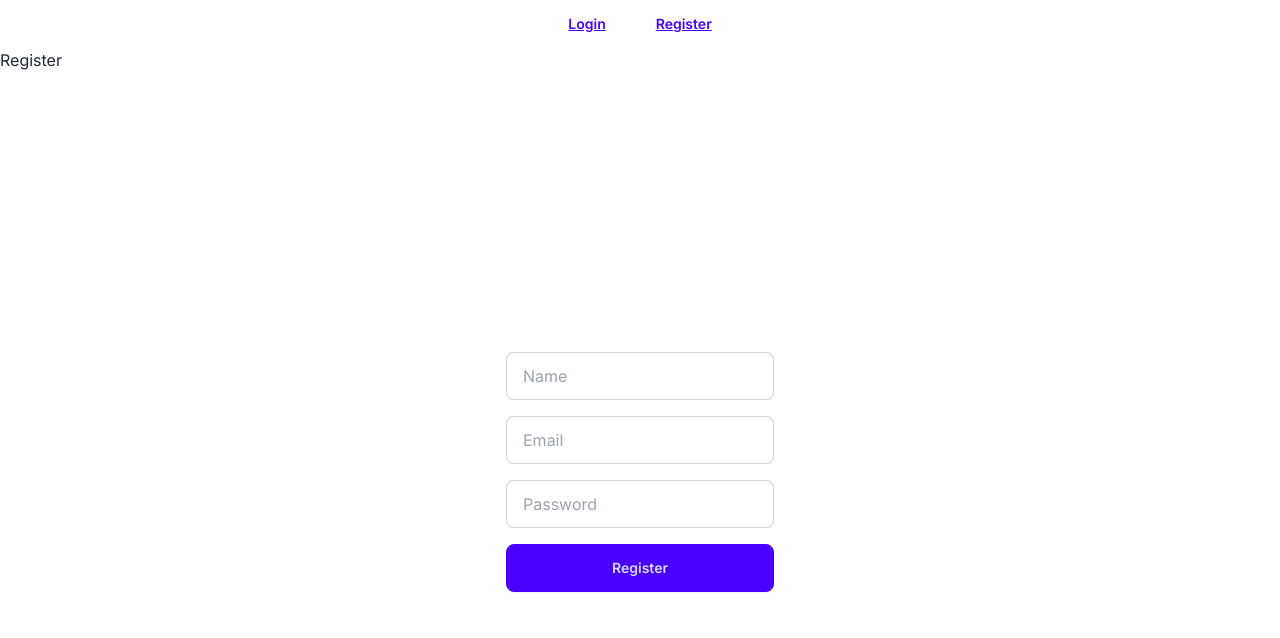
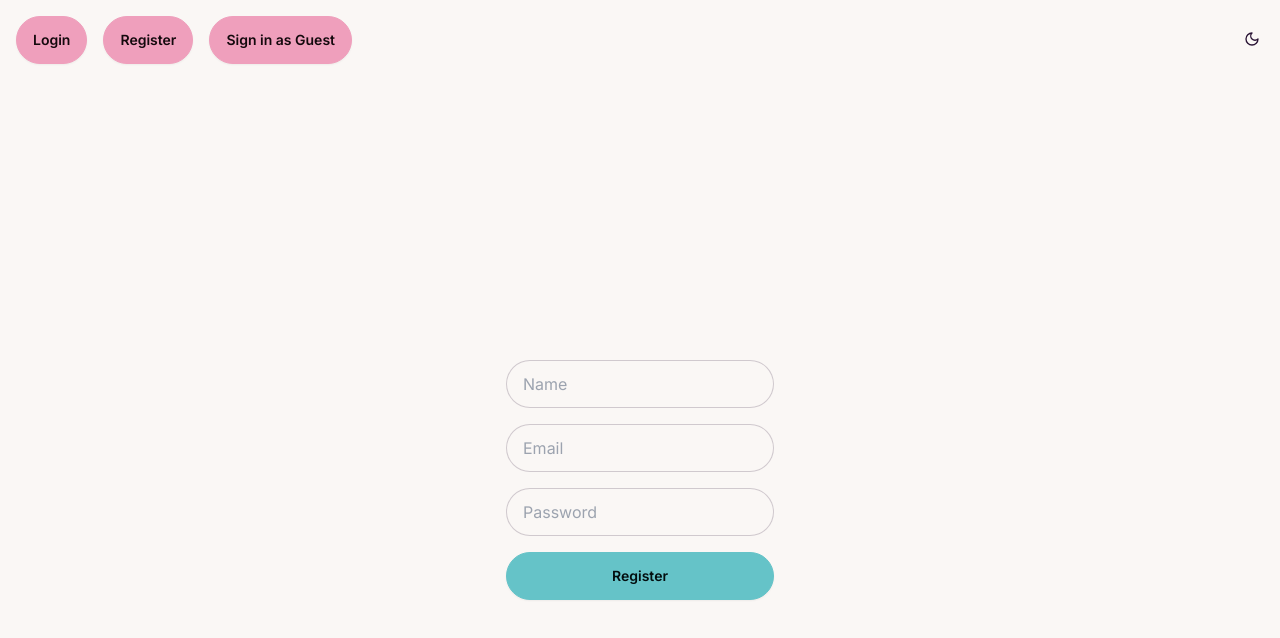
Before and after one commit to Sarobii/joy-of-coding--internship-solo-project, a Next.js app: page /auth/register in a window 1280 px wide. Shown: the top 638 px of the page. Built offline with nearby package versions, Linux system fonts and the light colour scheme; no server answers.

Commit message:
Added working light/dark toggle

```diff
--- a/package.json
+++ b/package.json
@@ -11,6 +11,7 @@
   "dependencies": {
     "@prisma/client": "^5.16.1",
     "bcryptjs": "^2.4.3",
+    "lucide-react": "^0.400.0",
     "next": "14.2.4",
     "next-auth": "^4.24.7",
     "prisma": "^5.16.1",
--- a/src/app/api/auth/[...nextauth]/route.ts
+++ b/src/app/api/auth/[...nextauth]/route.ts
@@ -1,42 +1,46 @@
-
-import NextAuth from "next-auth";
+import NextAuth, { AuthOptions } from "next-auth";
 import CredentialsProvider from "next-auth/providers/credentials";
 import { PrismaClient } from "@prisma/client";
 import { compare } from "bcryptjs";
-import { NextApiHandler } from "next";
-import { NextAuthOptions } from "next-auth";
 
 const prisma = new PrismaClient();
 
-const authOptions: NextAuthOptions = {
+export const authOptions: AuthOptions = {
   providers: [
     CredentialsProvider({
       name: "Credentials",
       credentials: {
-        email: { label: "Email", type: "email" },
+        email: { label: "Email", type: "text" },
         password: { label: "Password", type: "password" },
       },
-      async authorize(credentials) {
-        if (!credentials?.email || !credentials.password) {
+      authorize: async (credentials) => {
+        if (!credentials) {
           return null;
+        }
+
+        if (credentials.email === "guest" && credentials.password === "guest") {
+          return { id: "guest", name: "Guest", email: "guest@example.com" };
         }
 
         const user = await prisma.user.findUnique({
           where: { email: credentials.email },
         });
 
-        if (user && await compare(credentials.password, user.password)) {
+        if (user && (await compare(credentials.password, user.password))) {
           return {
-            id: user.id.toString(), // Convert the id to a string
+            id: user.id.toString(),
+            name: user.name,
             email: user.email,
-            name: user.name,
           };
         }
 
         return null;
-      }
+      },
     }),
   ],
+  session: {
+    strategy: "jwt",
+  },
   callbacks: {
     async jwt({ token, user }) {
       if (user) {
@@ -45,16 +49,17 @@ const authOptions: NextAuthOptions = {
       return token;
     },
     async session({ session, token }) {
-      if (token) {
-        session.user.id = token.id;
+      if (session.user) {
+        session.user.id = token.id as string;
       }
       return session;
     },
   },
-  secret: process.env.NEXTAUTH_SECRET,
+  pages: {
+    signIn: "/auth/login",
+  },
 };
 
-const authHandler: NextApiHandler = (req, res) => NextAuth(req, res, authOptions);
+const handler = NextAuth(authOptions);
 
-export { authHandler as GET, authHandler as POST };
-export { authOptions };
+export { handler as GET, handler as POST };
--- a/src/app/auth/login/page.tsx
+++ b/src/app/auth/login/page.tsx
@@ -3,7 +3,6 @@ import LoginForm from '../../../components/LoginForm';
 export default function Login() {
   return (
     <div>
-      <h1>Login</h1>
       <LoginForm />
     </div>
   );
--- a/src/app/auth/register/page.tsx
+++ b/src/app/auth/register/page.tsx
@@ -3,7 +3,6 @@ import RegisterForm from '../../../components/RegisterForm';
 export default function Register() {
   return (
     <div>
-      <h1>Register</h1>
       <RegisterForm />
     </div>
   );
--- a/src/app/layout.tsx
+++ b/src/app/layout.tsx
@@ -3,6 +3,7 @@ import { Inter } from "next/font/google";
 import "./globals.css";
 import SessionProviderWrapper from "../components/SessionProviderWrapper";
 import SessionStatus from "../components/SessionStatus";
+import ThemeToggle from "../components/ThemeToggle";
 
 const inter = Inter({ subsets: ["latin"] });
 
@@ -20,8 +21,9 @@ export default function RootLayout({
     <html lang="en">
       <body className={inter.className}>
         <SessionProviderWrapper>
-          <header>
+          <header className="flex justify-between items-center p-4">
             <SessionStatus />
+            <ThemeToggle />
           </header>
           <main>{children}</main>
         </SessionProviderWrapper>
--- a/src/app/page.tsx
+++ b/src/app/page.tsx
@@ -7,9 +7,9 @@ import TaskForm from "../components/TaskForm";
 export default async function Home() {
   const session = await getServerSession(authOptions);
 
-  if (!session) {
-    redirect("/auth/login");
-  }
+  // if (!session) {
+  //   redirect("/auth/login");
+  // }
 
   return (
     <div>
--- a/src/components/SessionStatus.tsx
+++ b/src/components/SessionStatus.tsx
@@ -1,33 +1,48 @@
-'use client';
+"use client";
 
-import { useSession, signOut } from "next-auth/react";
+import { useSession, signOut, signIn } from "next-auth/react";
+import { useState, useEffect } from "react";
+
+const adjectives = ["Happy", "Sunny", "Clever", "Brave", "Gentle", "Witty", "Kind", "Calm", "Eager", "Jolly"];
+const nouns = ["Penguin", "Tiger", "Dolphin", "Eagle", "Koala", "Panda", "Lion", "Wolf", "Bear", "Fox"];
+
+const generateRandomName = () => {
+  const adjective = adjectives[Math.floor(Math.random() * adjectives.length)];
+  const noun = nouns[Math.floor(Math.random() * nouns.length)];
+  return `${adjective} ${noun}`;
+};
 
 const SessionStatus = () => {
   const { data: session, status } = useSession();
+  const [guestName, setGuestName] = useState("");
+
+  useEffect(() => {
+    if (session?.user?.name === "Guest") {
+      setGuestName(generateRandomName());
+    }
+  }, [session]);
 
   if (status === "loading") {
-    return <p>Loading...</p>;
+    return <button className="btn loading">Loading...</button>;
+  }
+
+  if (session) {
+    const displayName = session.user?.name === "Guest" ? guestName : session.user?.name;
+    return (
+      <div className="flex items-center space-x-4">
+        <span className="text-lg">Welcome, {displayName}</span>
+        <button className="btn btn-primary" onClick={() => signOut()}>Logout</button>
+      </div>
+    );
   }
 
   return (
-    <div className="flex items-center justify-center space-x-4">
-      {session ? (
-        <>
-          <span>Welcome, {session.user?.email}</span>
-          <button onClick={() => signOut()} className="btn btn-sm">
-            Logout
-          </button>
-        </>
-      ) : (
-        <div className="flex space-x-4">
-          <a href="/auth/login" className="link link-hover btn btn-link">
-            Login
-          </a>
-          <a href="/auth/register" className="link link-hover btn btn-link">
-            Register
-          </a>
-        </div>
-      )}
+    <div className="flex space-x-4">
+      <a href="/auth/login" className="btn btn-secondary">Login</a>
+      <a href="/auth/register" className="btn btn-secondary">Register</a>
+      <button onClick={() => signIn("credentials", { email: "guest", password: "guest" })} className="btn btn-secondary">
+        Sign in as Guest
+      </button>
     </div>
   );
 };
--- /dev/null
+++ b/src/components/ThemeToggle.tsx
@@ -0,0 +1,32 @@
+"use client";
+
+import { useEffect, useState } from "react";
+import { Sun, Moon } from "lucide-react";
+
+const ThemeToggle = () => {
+  const [theme, setTheme] = useState(() => {
+    if (typeof window !== "undefined") {
+      return localStorage.getItem("theme") || "cupcake";
+    }
+    return "cupcake";
+  });
+
+  useEffect(() => {
+    document.documentElement.setAttribute("data-theme", theme);
+    localStorage.setItem("theme", theme);
+  }, [theme]);
+
+  const toggleTheme = () => {
+    setTheme(theme === "cupcake" ? "sunset" : "cupcake");
+  };
+
+  return (
+    <div className="tooltip tooltip-bottom" data-tip={theme === "Light" ? "Dark" : "cupcake"}>
+      <button onClick={toggleTheme} className="btn btn-circle btn-ghost btn-xs">
+        {theme === "cupcake" ? <Moon size={16} /> : <Sun size={16} />}
+      </button>
+    </div>
+  );
+};
+
+export default ThemeToggle;
--- a/tailwind.config.ts
+++ b/tailwind.config.ts
@@ -7,9 +7,13 @@ const config: Config = {
     "./src/app/**/*.{js,ts,jsx,tsx,mdx}",
   ],
   theme: {
-    extend: {
-      daisyui: {
-    themes: ['sunset', 'cupcake'], // false: only light + dark | true: all themes | array: specific themes like this ["light", "dark", "cupcake"]
+    extend: {},
+  },
+  plugins: [
+    require("daisyui"),
+  ],
+  daisyui: {
+    themes: ["sunset", "cupcake"], // specific themes you want to use
     darkTheme: "sunset", // name of one of the included themes for dark mode
     base: true, // applies background color and foreground color for root element by default
     styled: true, // include daisyUI colors and design decisions for all components
@@ -17,10 +21,6 @@ const config: Config = {
     logs: true, // Shows info about daisyUI version and used config in the console when building your CSS
     themeRoot: ":root", // The element that receives theme color CSS variables
   },
-    },
-  },
-  plugins: [
-    require('daisyui')
-  ],
 };
+
 export default config;
```
Also changed, not shown: 2 other files (tests, documents, lock files or other folders).
